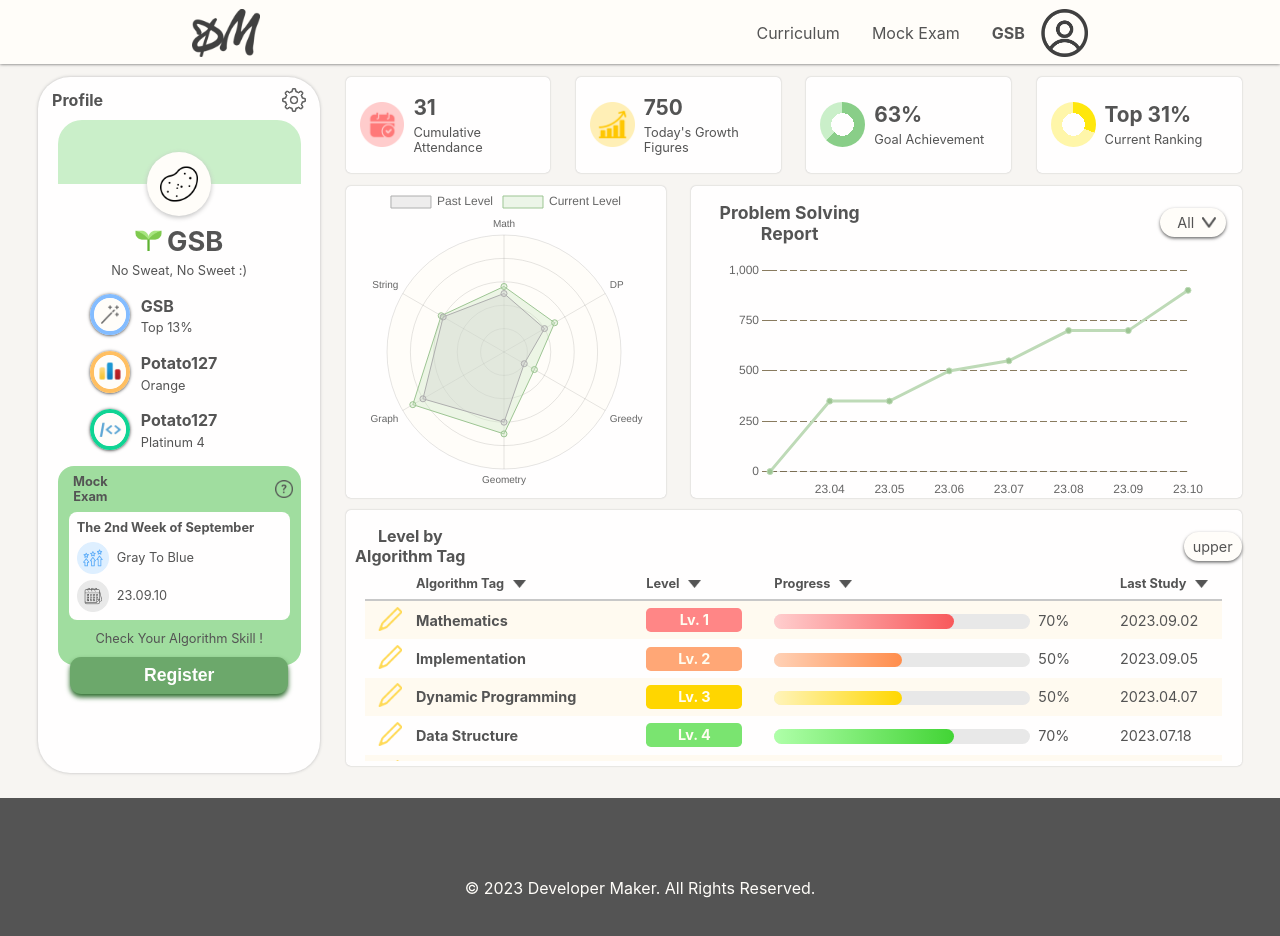
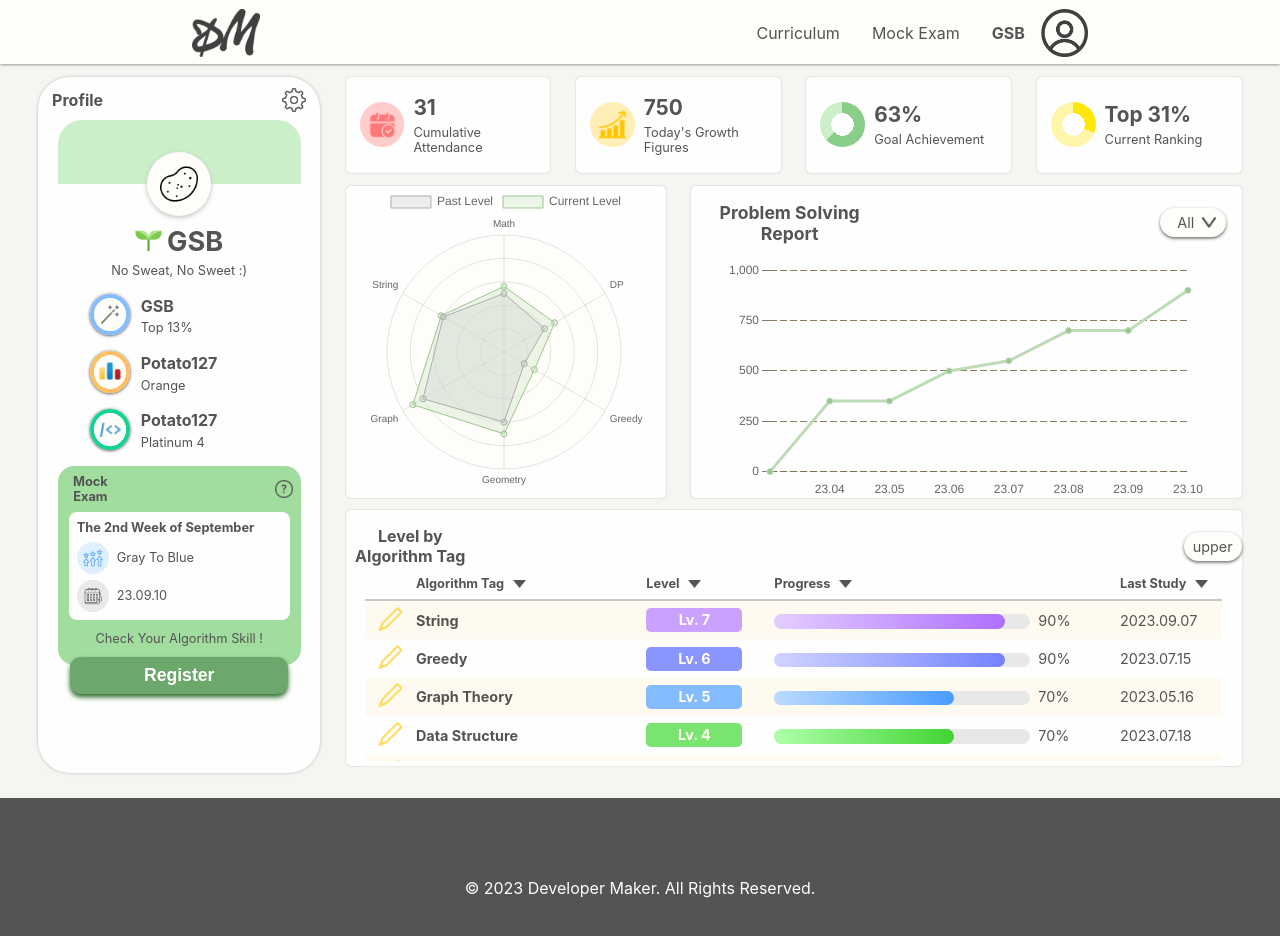
Before and after one commit to SOMA-gsb/Developer-Maker, a React (Create React App) app in the folder web/: page /mypage in a window 1280 px wide. Shown: the top 936 px of the page. Built offline with nearby package versions, Linux system fonts and the light colour scheme.

Commit message:
fix tag analysis list

```diff
--- a/web/src/components/mypage/Analysis.js
+++ b/web/src/components/mypage/Analysis.js
@@ -25,7 +25,7 @@ function Analysis(props) {
                     <div className="mypage-list-title">Level by Algorithm Tag</div>
                     <div className="mypage-list-btn">upper</div>
                 </div>
-                <List class="analysis-list" type="tagList" heads={props.tagTableHeads} contents={props.algorithmTags} query="" sortType="High Level" />
+                <List class="analysis-list" type="tagList" heads={props.tagTableHeads} contents={props.algorithmTags} query="" sortType="High level" />
             </div>
         </div>
     );
```
